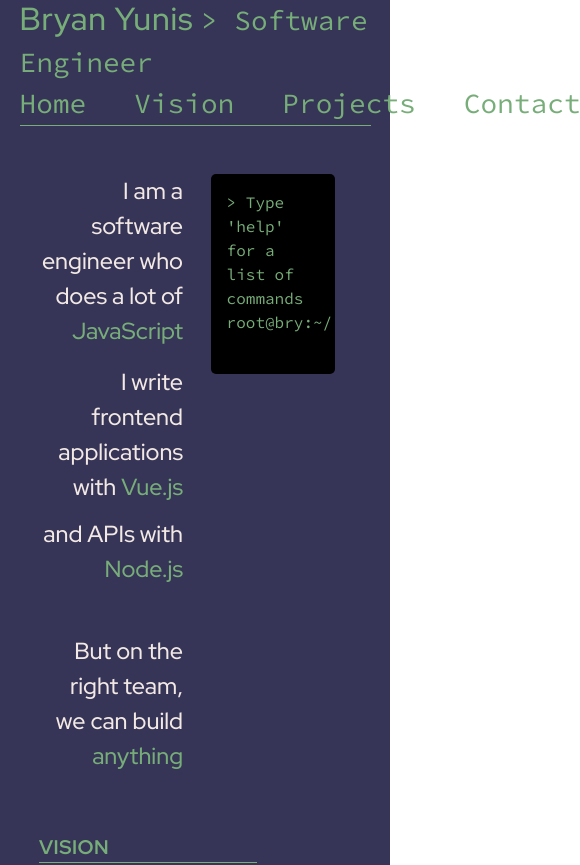
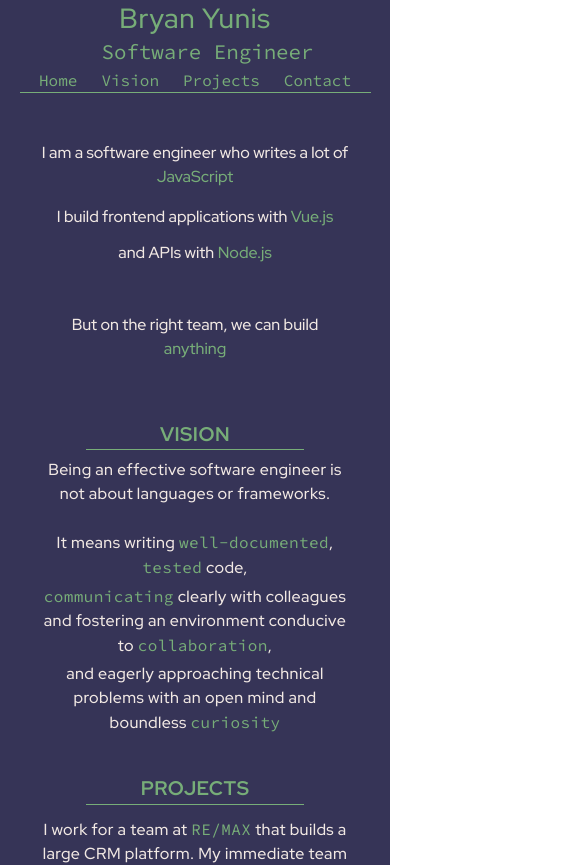
Before and after one commit to bry-an/portfolio-v2, a Vue app: page / in a window 390 px wide. Shown: the top 865 px of the page, 580 px wide, since content can reach past the window. Built offline with nearby package versions, Linux system fonts and the light colour scheme.

Commit message:
add media queries

```diff
--- a/src/assets/bry.scss
+++ b/src/assets/bry.scss
@@ -2,6 +2,7 @@ $bry-slate: #465C69;
 $bry-dark-sky: #363457;
 $bry-andes: #77AD78;
 $bry-chalk: #F2E9E4;
+$font-h1: 8.191vmin;
 $font-xl: 2.356rem;
 $font-large: 1.738rem;
 $font-medium: 1.456rem;
--- a/src/components/Contact.vue
+++ b/src/components/Contact.vue
@@ -33,7 +33,12 @@ export default {
 @import '@/assets/bry.scss';
 
 .contact {
-  font-size: $font-schmedium;
+  @include sm {
+    font-size: $font-schmedium;
+    text-align: left;
+  }
+  font-size: $font-small;
+    text-align: center;
 }
 .section-title {
   color: $bry-andes;
@@ -47,6 +52,10 @@ export default {
 hr {
   border-top: 1px solid $bry-andes;
   width: 70%;
+  @include sm {
+    margin: 0;
+  }
+    margin: auto;
 }
 
 </style>
--- a/src/components/Footer.vue
+++ b/src/components/Footer.vue
@@ -1,8 +1,8 @@
 <template>
   <div
-    class="tracking-wide flex justify-center items-end"
+    class="footer tracking-wide flex justify-center items-end"
   >
-    <div class="mx-12">
+    <div class="md:mx-12 mx-4">
       <a
         href="http://www.linkedin.com/in/bryan-yunis"
         target="_blank"
@@ -14,10 +14,10 @@
         >
       </a>
     </div>
-    <div class="text-andes mx-12">
+    <div class="text-andes md:mx-12 mx-4">
       &#169; Bryan Yunis
     </div>
-    <div class="mx-12">
+    <div class="md:mx-12 mx-4">
       <a
         href="http://www.github.com/bry-an"
         target="_blank"
@@ -42,12 +42,24 @@ export default {
 @import '@/assets/bry.scss';
 
 .footer {
-  font-size: $font-schmedium;
+  @include lg {
+      font-size: $font-large;
+  }
+  @include md {
+    font-size: $font-schmedium;
+  }
+  font-size: $font-small;
   padding-bottom: 0;
 }
 
 .logo {
-    width: 50px;
+  @include sm {
+    width: 35px;
+  }
+  @include md {
+    width: 60px;
+  }
+  width: 25px;
 }
 
 .text-andes {
--- a/src/components/Header.vue
+++ b/src/components/Header.vue
@@ -1,29 +1,29 @@
 <template>
   <div class="header-container">
-    <div class="header flex flex-col xl:flex-row justify-center xl:justify-between items-baseline">
-      <div>
-        <h1 class="tracking-wide inline header-text">
+    <div class="header flex flex-col xl:flex-row justify-center xl:justify-between items-center xl:items-baseline">
+      <div class="flex flex-col sm:flex-row items-center sm:items-baseline">
+        <h1 class="tracking-wide inline header-name">
           Bryan Yunis
         </h1>
-        <span class="header-title inline">
-          > Software Engineer
+        <span class="header-title sm:inline block">
+          <span class="invisible sm:visible sm:ml-4">></span> Software Engineer
         </span>
       </div>
       <div class="flex justify-center items-baseline nav-box">
         <span
-          class="cursor-pointer mr-12 nav-item"
+          class="cursor-pointer mr-6 bxl:mr-12 nav-item"
           @click="scrollTo('home')"
         >
           Home
         </span>
         <span
-          class="cursor-pointer mr-12 nav-item"
+          class="cursor-pointer mr-6 xl:mr-12 nav-item"
           @click="scrollTo('vision')"
         >
           Vision
         </span>
         <span
-          class="cursor-pointer nav-item mr-12"
+          class="cursor-pointer nav-item mr-6 xl:mr-12"
           @click="scrollTo('projects')"
         >
           Projects
@@ -65,16 +65,29 @@ export default {
     color: $bry-andes;
     width: 90%;
     margin: auto;
-    .header-text {
+    .header-name {
       line-height: 9.5vmin;
+      font-size: $font-large;
+      @include md {
+        font-size: $font-h1;
+      }
     }
     .header-title {
       font-family: 'Source Code Pro';
-      font-size: $font-large;
+      font-size: $font-schmedium;
+      @include md {
+        font-size: $font-large;
+      }
     }
     .nav-box {
       font-family: 'Source Code Pro', monospace;
-      font-size: $font-large;
+      @include xl {
+        font-size: $font-large;
+      }
+      @include md {
+        font-size: $font-schmedium;
+      }
+      font-size: $font-small;
       .nav-item {
         &:hover {
           font-weight: 700;
--- a/src/components/Intro.vue
+++ b/src/components/Intro.vue
@@ -1,18 +1,18 @@
 <template>
   <div class="flex intro">
-    <div class="w-1/2 text-right">
+    <div class="sm:w-1/2 w-full sm:text-right text-center">
       <p>
-        I am a software engineer who does a lot of <span class="text-andes">JavaScript</span>
+        I am a software engineer who writes a lot of <span class="text-andes">JavaScript</span>
       </p>
       <p class="mt-4">
-        I write frontend applications with <span class="text-andes">Vue.js</span>
+        I build frontend applications with <span class="text-andes">Vue.js</span>
         <span class="block my-3"> and APIs with <span class="text-andes">Node.js</span></span>
       </p>
-      <p class="text-right mt-12">
+      <p class="sm:text-right mt-12">
         But on the right team, we can build <span class="text-andes">anything</span>
       </p>
     </div>
-    <div class="w-1/2 flex flex-col items-center ml-3">
+    <div class="w-1/2 hidden sm:flex flex-col items-center justify-center ml-6">
       <div class="w-4/5">
         <Terminal />
       </div>
@@ -38,7 +38,10 @@ export default {
       color: $bry-andes;
   }
   p {
-    font-size: $font-medium;
+    @include sm {
+      font-size: $font-medium;
+    }
+    font-size: $font-small;
   }
 
 }
--- a/src/components/Philosophy.vue
+++ b/src/components/Philosophy.vue
@@ -33,7 +33,12 @@ export default {
 @import '@/assets/bry.scss';
 
 .philosophy {
-  font-size: $font-schmedium;
+  @include sm {
+    font-size: $font-schmedium;
+    text-align: left;
+  }
+  font-size: $font-small;
+    text-align: center;
 }
 .section-title {
   color: $bry-andes;
@@ -47,6 +52,10 @@ export default {
 hr {
   border-top: 1px solid $bry-andes;
   width: 70%;
+  @include sm {
+    margin: 0;
+  }
+    margin: auto;
 }
 
 </style>
--- a/src/components/Projects.vue
+++ b/src/components/Projects.vue
@@ -67,7 +67,12 @@ export default {
 @import '@/assets/bry.scss';
 
 .projects {
-  font-size: $font-schmedium;
+  @include sm {
+    font-size: $font-schmedium;
+    text-align: left;
+  }
+  font-size: $font-small;
+    text-align: center;
 }
 .section-title {
   color: $bry-andes;
@@ -80,6 +85,10 @@ export default {
 hr {
   border-top: 1px solid $bry-andes;
   width: 70%;
+  @include sm {
+    margin: 0;
+  }
+    margin: auto;
 }
 
 </style>
```
